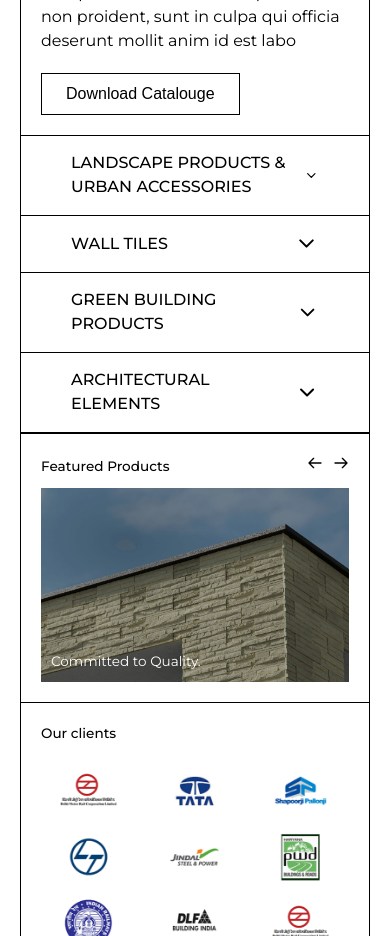
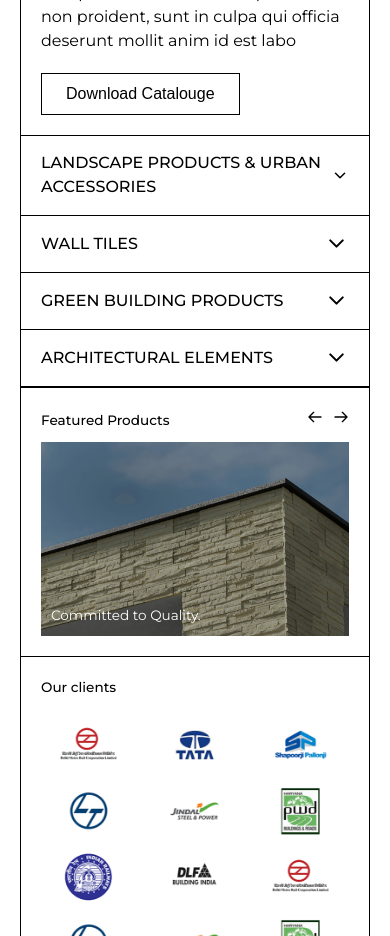
Before and after one commit to Souro-23/Dalal-tiles, a Next.js app: page /products in a window 390 px wide. Shown: the part 1400-2336 px from the top of the page. Built offline with nearby package versions, Linux system fonts and the light colour scheme.

Commit message:
Responsive grids

```diff
--- a/components/ProductsSlider.js
+++ b/components/ProductsSlider.js
@@ -28,12 +28,20 @@ const ProductsSlider = (props) => {
         </div>
 
         <Swiper
-          slidesPerView={4}
+          // slidesPerView={4}
           spaceBetween={0}
           modules={[Navigation]}
           loop={true}
-          pagination={{
-            clickable: true,
+          breakpoints={{
+            0: {
+              slidesPerView: 1,
+            },
+            640: {
+              slidesPerView: 2,
+            },
+            768: {
+              slidesPerView: 4,
+            },
           }}
           navigation={{
             prevEl: navigationPrevRef.current,
@@ -79,8 +87,16 @@ const ProductsSlider = (props) => {
           spaceBetween={0}
           modules={[Navigation]}
           loop={true}
-          pagination={{
-            clickable: true,
+          breakpoints={{
+            0: {
+              slidesPerView: 1,
+            },
+            640: {
+              slidesPerView: 2,
+            },
+            768: {
+              slidesPerView: 4,
+            },
           }}
           navigation={{
             prevEl: navigationPrevRef.current,
--- a/styles/components/_aboutBanner.scss
+++ b/styles/components/_aboutBanner.scss
@@ -39,7 +39,7 @@
   }
 }
 
-@media only screen and (max-width: 750px) {
+@media only screen and (max-width: 768px) {
   .about-banner {
     padding: 25px;
 
--- a/styles/components/_accordion.scss
+++ b/styles/components/_accordion.scss
@@ -38,3 +38,11 @@
     }
   }
 }
+
+@media only screen and (max-width: 768px) {
+  .accordion {
+    .title {
+      padding: 15px 20px;
+    }
+  }
+}
--- a/styles/components/_contact.scss
+++ b/styles/components/_contact.scss
@@ -78,7 +78,7 @@
   }
 }
 
-@media only screen and (max-width: 750px) {
+@media only screen and (max-width: 768px) {
   .contact-page {
     grid-template-columns: 100%;
 
--- a/styles/components/_homePageSlider.scss
+++ b/styles/components/_homePageSlider.scss
@@ -63,7 +63,7 @@
   }
 }
 
-@media only screen and (max-width: 750px) {
+@media only screen and (max-width: 768px) {
   .homepage-slide {
     padding: 25px;
     height: calc(100vh - 250px);
--- a/styles/components/_layout.scss
+++ b/styles/components/_layout.scss
@@ -67,7 +67,7 @@
   }
 }
 
-@media only screen and (max-width: 750px) {
+@media only screen and (max-width: 768px) {
   .layout-container {
     height: auto;
     grid-template-columns: 100%;
--- a/styles/components/_navbar.scss
+++ b/styles/components/_navbar.scss
@@ -104,7 +104,7 @@
   }
 }
 
-@media only screen and (max-width: 750px) {
+@media only screen and (max-width: 768px) {
   .mobile-nav {
     display: flex;
   }
--- a/styles/components/_productsPage.scss
+++ b/styles/components/_productsPage.scss
@@ -148,7 +148,7 @@
   }
 }
 
-@media only screen and (max-width: 750px) {
+@media only screen and (max-width: 900px) {
   .products-banner {
     grid-template-columns: 100%;
 
--- a/styles/components/_sideNav.scss
+++ b/styles/components/_sideNav.scss
@@ -21,7 +21,7 @@
   }
 }
 
-@media only screen and (max-width: 750px) {
+@media only screen and (max-width: 768px) {
   .side-nav {
     position: unset;
     width: 100%;
--- a/styles/components/_sidebarSlider.scss
+++ b/styles/components/_sidebarSlider.scss
@@ -64,7 +64,7 @@
   }
 }
 
-@media only screen and (max-width: 750px) {
+@media only screen and (max-width: 768px) {
   .sidebar {
     display: unset;
 
--- a/styles/utilities/_grid.scss
+++ b/styles/utilities/_grid.scss
@@ -13,3 +13,13 @@
     padding: 20px;
   }
 }
+
+@media only screen and (max-width: 900px) {
+  .accordion-grid-2 {
+    grid-template-columns: 100%;
+
+    > .image-slider {
+      max-height: 450px;
+    }
+  }
+}
```
